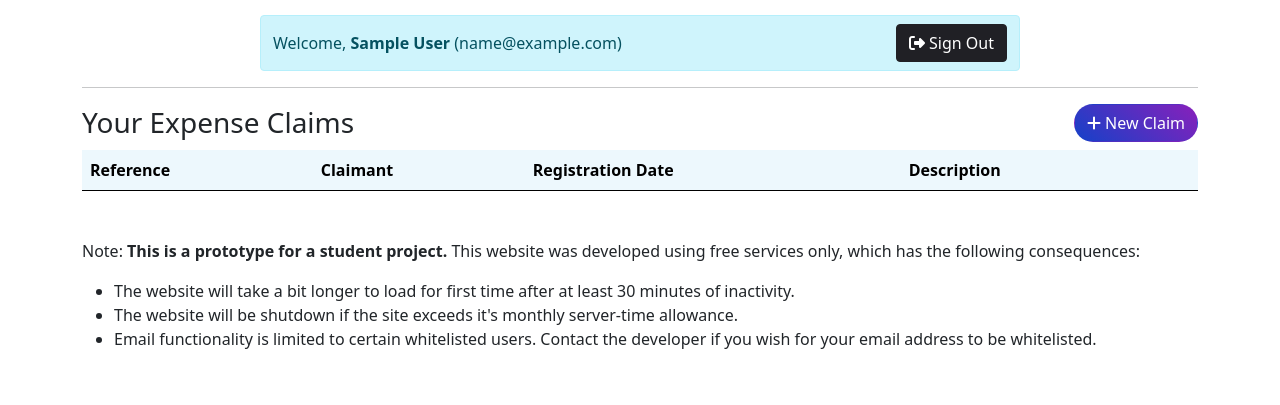
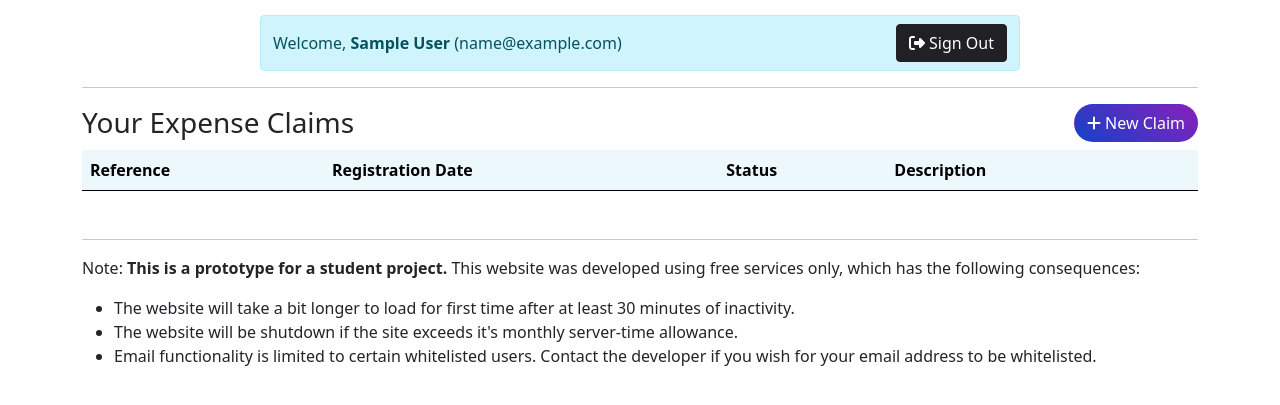
Before and after one commit to iamlogan/expenses-fdm, a Django app: page /home/ in a window 1280 px wide. Shown: the part 65-470 px from the top of the page. Run offline with Django 3.2, Linux system fonts and the light colour scheme; the visitor is signed in with stand-in values (Sample User, id 1); data that the repository does not hold is empty; some libraries are stand-ins or nearby versions.

Commit message:
Status frontend

```diff
--- a/expensesapp/models.py
+++ b/expensesapp/models.py
@@ -60,6 +60,12 @@ class Claim(models.Model):
     owner = models.ForeignKey(settings.AUTH_USER_MODEL,on_delete=models.CASCADE)
     description = models.CharField(max_length=50)
     reference = models.CharField(max_length=8, default="0")
+    STATUSES = [
+        ("1", "Draft"),
+        ("2", "Pending"),
+        ("3", "Sent")
+    ]
+    status = models.CharField(max_length=1, choices=STATUSES, default="1")
 
     @classmethod
     def create(cls, owner, description):
@@ -73,13 +79,13 @@ class Claim(models.Model):
 
 
 class Receipt(models.Model):
+    claim = models.ForeignKey("Claim", on_delete=models.CASCADE)
+    amount = models.FloatField()
+    vat = models.FloatField()
+    description = models.TextField(max_length=200)
     CATEGORIES = [
         ("ML", "Meal"),
         ("TI", "Taxi"),
     ]
-    claim = models.ForeignKey("Claim", on_delete=models.SET_NULL, null=True)
-    amount = models.FloatField()
-    vat = models.FloatField()
-    description = models.TextField(max_length=200)
     category = models.CharField(max_length=2, choices=CATEGORIES)
     date_incurred = models.DateField()
--- a/expensesapp/static/expensesapp/style.scss
+++ b/expensesapp/static/expensesapp/style.scss
@@ -10,6 +10,9 @@ $warning: #ff7200;
 $fdm-blue: #1daded;
 $primary-symbol-dark: #2889b2;
 $secondary-symbol-dark: #666666;
+$status-draft: #8820bb;
+$status-pending: #1541c8;
+$status-sent: #07711e;
 
 #standard-body {
   // This margin accounts for the navbar height
@@ -59,3 +62,19 @@ $secondary-symbol-dark: #666666;
 .submit-with-symbol input {
   padding-left: 32px
 }
+
+.badge-status {
+  font-size: small;
+}
+
+.bg-status-draft {
+  background: $status-draft;
+}
+
+.bg-status-pending {
+  background: $status-pending;
+}
+
+.bg-status-sent {
+  background: $status-sent;
+}
--- a/expensesapp/templates/expensesapp/base.html
+++ b/expensesapp/templates/expensesapp/base.html
@@ -73,7 +73,7 @@
 
 <!-- Development limitations notice -->
 <div class="container mt-5">
-
+    <hr>
     <p>
         Note: <b>This is a prototype for a student project.</b> This website was developed using free services only, which has the following consequences:
     </p>
@@ -88,7 +88,6 @@
             Email functionality is limited to certain whitelisted users. Contact the developer if you wish for your email address to be whitelisted.
         </li>
     </ul>
-
 </div>
 
 {% block scripts %}{% endblock %}
--- a/expensesapp/templates/expensesapp/claim_edit.html
+++ b/expensesapp/templates/expensesapp/claim_edit.html
@@ -1,4 +1,4 @@
-{% extends "expensesapp/claim_base.html" %}
+{% extends "expensesapp/claim_details.html" %}
 
 {% block header %}
 
--- a/expensesapp/templates/expensesapp/home.html
+++ b/expensesapp/templates/expensesapp/home.html
@@ -19,8 +19,8 @@
                     <thead>
                         <tr>
                             <th scope="col">Reference</th>
-                            <th scope="col">Claimant</th>
                             <th scope="col">Registration Date</th>
+                            <th scope="col">Status</th>
                             <th scope="col">Description</th>
                             <th scope="col"></th>
                         </tr>
@@ -29,8 +29,22 @@
                         {% for claim in claim_list %}
                         <tr>
                             <td>{{ claim.reference }}</td>
-                            <td>{{ claim.owner.first_name }} {{ claim.owner.last_name }}</td>
                             <td>{{ claim.creation_datetime.date }}</td>
+                            <td>
+                                {% if claim.status == "1" %}
+                                    <span class="badge rounded-pill badge-status bg-status-draft">
+                                        {{ claim.get_status_display }}
+                                    </span>
+                                {% elif claim.status == "2" %}
+                                    <span class="badge rounded-pill badge-status bg-status-pending">
+                                        {{ claim.get_status_display }}
+                                    </span>
+                                {% elif claim.status == "3" %}
+                                    <span class="badge rounded-pill badge-status bg-status-sent">
+                                        {{ claim.get_status_display }}
+                                    </span>
+                                {% endif %}
+                            </td>
                             <td>{{ claim.description }}</td>
                             <td class="py-1">
                                 <div class="row justify-content-end">
--- a/templates/registration/login.html
+++ b/templates/registration/login.html
@@ -45,7 +45,7 @@
                     <!-- CSS left property is overwritten to correct a positioning issue -->
                     <label for="{{ form.password.id_for_label }}" style="left: auto">Password</label>
                 </div>
-                <div class="row justify-content-between">
+                <div class="row justify-content-end">
                     <div class="col-12 col-sm-auto">
                         <a class="btn btn-secondary" href="{% url 'password_reset' %}">Forgotten password?</a>
                     </div>
```
Also changed, not shown: expensesapp/templates/expensesapp/claim_base.html (deleted, +0 -34 lines), expensesapp/templates/expensesapp/claim_details.html (+75 -1 lines), expensesapp/templates/expensesapp/claim_new.html (+4 -4 lines), expensesapp/migrations/0009_alter_receipt_claim.py (added), expensesapp/migrations/0010_claim_status.py (added), expensesapp/migrations/0011_alter_claim_status.py (added), expensesapp/migrations/0012_alter_claim_status.py (added), expensesapp/migrations/0013_alter_claim_status.py (added), expensesapp/static/expensesapp/style.css, 1 other file. Lines whose indentation alone changed are shown as unchanged.
